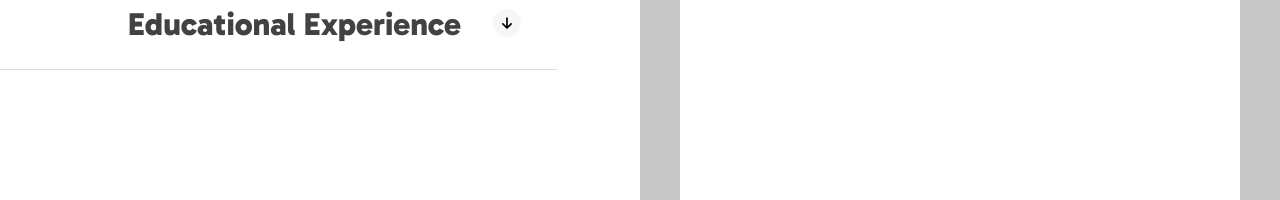
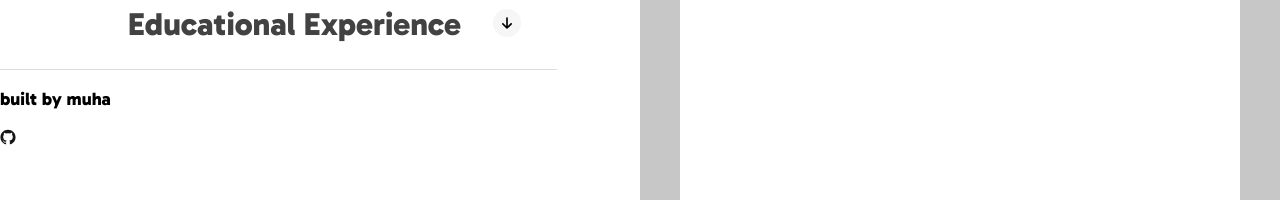
Before and after one commit to nmcev/odin-CV-Application, a React (Vite) app: page / in a window 1280 px wide. Shown: the part 299-499 px from the top of the page. Built offline with nearby package versions, Linux system fonts and the light colour scheme.

Commit message:
feat: implement a footer contains: built by who and my github account.

```diff
--- a/src/components/left-section/SectionLeft.jsx
+++ b/src/components/left-section/SectionLeft.jsx
@@ -9,6 +9,8 @@ import { useState } from "react";
 import { v4 as uuidv4 } from 'uuid';
 import PropTypes from 'prop-types';
 import arrow from "/src/assets/icons/arrow.svg"
+import github from "/src/assets/icons/github.svg"
+
 
 export function SectionLeft({
     data, setData,
@@ -151,7 +153,14 @@ export function SectionLeft({
                 )}
 
 
-        </div>
+            </div>
+
+            <footer className="copyRight-container">
+                <p>built by muha</p>
+                <a href="https://github.com/nmcev">
+                    <img src={github} alt="" />
+                </a>
+            </footer>
     </div>
     );
 }
```
